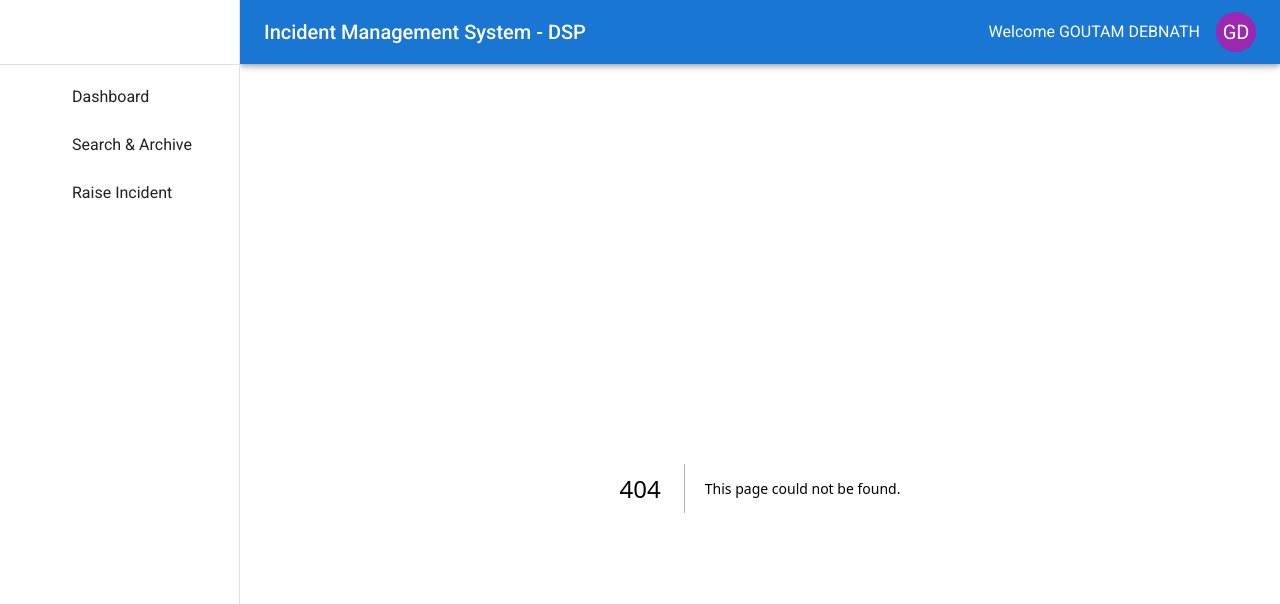
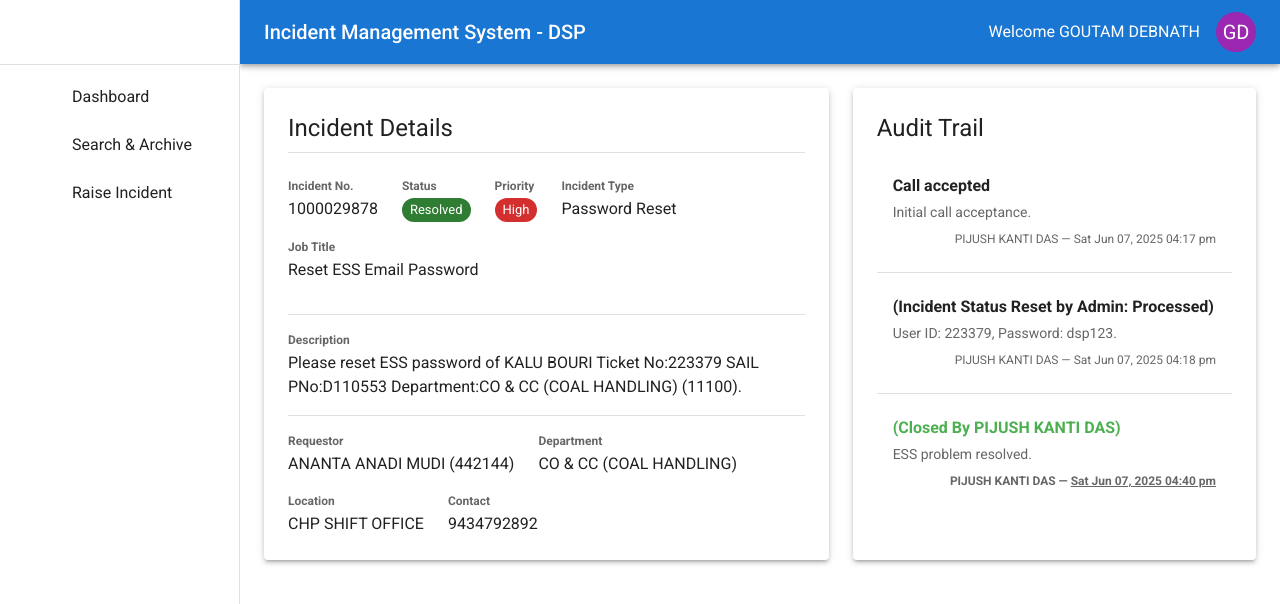
Before and after one commit to goutamdebnath72/ims-revamp, a Next.js app: page /incidents/1 in a window 1280 px wide. Before the commit this address had no page. Shown: the top 604 px of the page. Built offline with nearby package versions, Linux system fonts and the light colour scheme; some icons are missing.

Commit message:
feat(audit-trail): Enhance styling for closed incident status

```diff
--- /dev/null
+++ b/app/incidents/[id]/page.jsx
@@ -0,0 +1,70 @@
+// File: app/incidents/[id]/page.jsx
+// STRATEGY: Replaced the entire <Grid> system with <Stack> to debug the layout issue.
+// This uses a more direct flexbox implementation.
+"use client";
+
+import * as React from "react";
+import Box from "@mui/material/Box";
+import Stack from "@mui/material/Stack"; // <-- Import Stack
+import IncidentDetailsCard from "@/components/IncidentDetailsCard";
+import IncidentAuditTrail from "@/components/IncidentAuditTrail";
+
+// Mock data for a single incident.
+// REPLACE the old mockIncidentData with this new version
+const mockIncidentData = {
+  id: '1000029878',
+  incidentType: 'Password Reset',
+  jobTitle: 'Reset ESS Email Password',
+  description: 'Please reset ESS password of KALU BOURI Ticket No:223379 SAIL PNo:D110553 Department:CO & CC (COAL HANDLING) (11100).',
+  status: 'Resolved',
+  priority: 'High',
+  department: 'CO & CC (COAL HANDLING)',
+  location: 'CHP SHIFT OFFICE',
+  requestor: 'ANANTA ANADI MUDI',
+  ticketNo: '442144',
+  contactNumber: '9434792892',
+  reportedOn: '07 Jun 25, 03:05 PM',
+  auditTrail: [
+    {
+      timestamp: 'Sat Jun 07, 2025 04:17 pm',
+      author: 'PIJUSH KANTI DAS',
+      action: 'Call accepted', // <-- Split from comment
+      comment: 'Initial call acceptance.' // <-- Added for clarity
+    },
+    {
+      timestamp: 'Sat Jun 07, 2025 04:18 pm',
+      author: 'PIJUSH KANTI DAS',
+      action: '(Incident Status Reset by Admin: Processed)', // <-- Split
+      comment: 'User ID: 223379, Password: dsp123' // <-- Split
+    },
+    {
+      timestamp: 'Sat Jun 07, 2025 04:40 pm',
+      author: 'PIJUSH KANTI DAS',
+      action: '(Closed By PIJUSH KANTI DAS)', // <-- Split
+      comment: 'ESS problem resolved' // <-- Split
+    }
+  ]
+};
+export default function IncidentDetailsPage({ params }) {
+  const incident = mockIncidentData;
+
+  return (
+    // REPLACED <Grid container> with <Stack>
+    <Stack
+      direction={{ xs: "column", lg: "row" }} // Stacks vertically on small screens, horizontally on large
+      spacing={3} // The space between the two columns
+      alignItems="stretch" // Ensures columns are equal height
+      sx={{ width: "100%" }} // <-- ADD THIS LINE
+    >
+      {/* Left Column (takes ~7/12 of the width on large screens) */}
+      <Box sx={{ width: { xs: "100%", lg: "58.33%" } }}>
+        <IncidentDetailsCard incident={incident} />
+      </Box>
+
+      {/* Right Column (takes ~5/12 of the width on large screens) */}
+      <Box sx={{ width: { xs: "100%", lg: "41.67%" } }}>
+        <IncidentAuditTrail auditTrail={incident.auditTrail} />
+      </Box>
+    </Stack>
+  );
+}
--- a/components/AppLayout.jsx
+++ b/components/AppLayout.jsx
@@ -1,41 +1,41 @@
 // File: components/AppLayout.jsx
 // Version: FINAL - 18 June 2025, 11:55 PM
 // This version adds a functional, clickable user menu with a logout option.
-'use client';
+"use client";
 
-import * as React from 'react';
-import Link from 'next/link';
-import Box from '@mui/material/Box';
-import Drawer from '@mui/material/Drawer';
-import AppBar from '@mui/material/AppBar';
-import Toolbar from '@mui/material/Toolbar';
-import List from '@mui/material/List';
-import Typography from '@mui/material/Typography';
-import Divider from '@mui/material/Divider';
-import ListItem from '@mui/material/ListItem';
-import ListItemButton from '@mui/material/ListItemButton';
-import ListItemIcon from '@mui/material/ListItemIcon';
-import ListItemText from '@mui/material/ListItemText';
-import DashboardIcon from '@mui/icons-material/Dashboard';
-import SearchIcon from '@mui/icons-material/Search';
-import PostAddIcon from '@mui/icons-material/PostAdd';
-import Avatar from '@mui/material/Avatar';
-import IconButton from '@mui/material/IconButton'; // To make the avatar clickable
-import Menu from '@mui/material/Menu';
-import MenuItem from '@mui/material/MenuItem';
-import LogoutIcon from '@mui/icons-material/Logout'; // Logout icon
+import * as React from "react";
+import Link from "next/link";
+import Box from "@mui/material/Box";
+import Drawer from "@mui/material/Drawer";
+import AppBar from "@mui/material/AppBar";
+import Toolbar from "@mui/material/Toolbar";
+import List from "@mui/material/List";
+import Typography from "@mui/material/Typography";
+import Divider from "@mui/material/Divider";
+import ListItem from "@mui/material/ListItem";
+import ListItemButton from "@mui/material/ListItemButton";
+import ListItemIcon from "@mui/material/ListItemIcon";
+import ListItemText from "@mui/material/ListItemText";
+import DashboardIcon from "@mui/icons-material/Dashboard";
+import SearchIcon from "@mui/icons-material/Search";
+import PostAddIcon from "@mui/icons-material/PostAdd";
+import Avatar from "@mui/material/Avatar";
+import IconButton from "@mui/material/IconButton"; // To make the avatar clickable
+import Menu from "@mui/material/Menu";
+import MenuItem from "@mui/material/MenuItem";
+import LogoutIcon from "@mui/icons-material/Logout"; // Logout icon
 
 const drawerWidth = 240;
 
 const menuItems = [
-  { text: 'Dashboard', icon: <DashboardIcon />, href: '/' },
-  { text: 'Search & Archive', icon: <SearchIcon />, href: '/search' },
-  { text: 'Raise Incident', icon: <PostAddIcon />, href: '/raise' },
+  { text: "Dashboard", icon: <DashboardIcon />, href: "/" },
+  { text: "Search & Archive", icon: <SearchIcon />, href: "/search" },
+  { text: "Raise Incident", icon: <PostAddIcon />, href: "/raise" },
 ];
 
 const loggedInUser = {
-  name: 'Goutam Debnath',
-  initials: 'GD'
+  name: "Goutam Debnath",
+  initials: "GD",
 };
 
 export default function AppLayout({ children }) {
@@ -55,13 +55,13 @@ export default function AppLayout({ children }) {
 
   // Placeholder function for logout
   const handleLogout = () => {
-    console.log('Logout clicked!');
+    console.log("Logout clicked!");
     handleClose();
     // Later, this will redirect to the login page
   };
 
   return (
-    <Box sx={{ display: 'flex' }}>
+    <Box sx={{ display: "flex" }}>
       <AppBar
         position="fixed"
         sx={{ width: `calc(100% - ${drawerWidth}px)`, ml: `${drawerWidth}px` }}
@@ -71,24 +71,26 @@ export default function AppLayout({ children }) {
             Incident Management System - DSP
           </Typography>
 
-          <Box sx={{ display: 'flex', alignItems: 'center' }}>
-            <Typography sx={{ mr: 2, display: { xs: 'none', sm: 'block' } }}>
+          <Box sx={{ display: "flex", alignItems: "center" }}>
+            <Typography sx={{ mr: 2, display: { xs: "none", sm: "block" } }}>
               Welcome {loggedInUser.name.toUpperCase()}
             </Typography>
             <IconButton onClick={handleMenu} sx={{ p: 0 }}>
-              <Avatar sx={{ bgcolor: 'secondary.main' }}>{loggedInUser.initials}</Avatar>
+              <Avatar sx={{ bgcolor: "secondary.main" }}>
+                {loggedInUser.initials}
+              </Avatar>
             </IconButton>
             <Menu
               id="menu-appbar"
               anchorEl={anchorEl}
               anchorOrigin={{
-                vertical: 'bottom',
-                horizontal: 'right',
+                vertical: "bottom",
+                horizontal: "right",
               }}
               keepMounted
               transformOrigin={{
-                vertical: 'top',
-                horizontal: 'right',
+                vertical: "top",
+                horizontal: "right",
               }}
               open={open}
               onClose={handleClose}
@@ -107,9 +109,9 @@ export default function AppLayout({ children }) {
         sx={{
           width: drawerWidth,
           flexShrink: 0,
-          '& .MuiDrawer-paper': {
+          "& .MuiDrawer-paper": {
             width: drawerWidth,
-            boxSizing: 'border-box',
+            boxSizing: "border-box",
           },
         }}
         variant="permanent"
@@ -120,12 +122,10 @@ export default function AppLayout({ children }) {
         <List>
           {menuItems.map((item) => (
             <ListItem key={item.text} disablePadding>
-                <ListItemButton LinkComponent={Link} href={item.href}>
-                    <ListItemIcon>
-                    {item.icon}
-                    </ListItemIcon>
-                    <ListItemText primary={item.text} />
-                </ListItemButton>
+              <ListItemButton LinkComponent={Link} href={item.href}>
+                <ListItemIcon>{item.icon}</ListItemIcon>
+                <ListItemText primary={item.text} />
+              </ListItemButton>
             </ListItem>
           ))}
         </List>
@@ -133,7 +133,12 @@ export default function AppLayout({ children }) {
 
       <Box
         component="main"
-        sx={{ flexGrow: 1, bgcolor: 'background.default', p: 3 }}
+        sx={{
+          flexGrow: 1,
+          bgcolor: "background.default",
+          p: 3,
+          width: { sm: `calc(100% - ${drawerWidth}px)` },
+        }}
       >
         <Toolbar />
         {children}
--- /dev/null
+++ b/components/IncidentAuditTrail.jsx
@@ -0,0 +1,92 @@
+// File: components/IncidentAuditTrail.jsx
+// FINAL VERSION 3: Corrects the timestamp color for the "Closed" entry.
+'use client';
+
+import * as React from 'react';
+import Paper from '@mui/material/Paper';
+import Typography from '@mui/material/Typography';
+import List from '@mui/material/List';
+import ListItem from '@mui/material/ListItem';
+import ListItemText from '@mui/material/ListItemText';
+import Divider from '@mui/material/Divider';
+import Box from '@mui/material/Box';
+
+export default function IncidentAuditTrail({ auditTrail }) {
+  if (!auditTrail || auditTrail.length === 0) {
+    return (
+      <Paper elevation={3} sx={{ p: 3, height: '100%' }}>
+        <Typography variant="h5" gutterBottom>
+          Audit Trail
+        </Typography>
+        <Typography color="text.secondary">No history available for this incident.</Typography>
+      </Paper>
+    );
+  }
+
+  return (
+    <Paper elevation={3} sx={{ p: 3, height: '100%', overflowY: 'auto' }}>
+      <Typography variant="h5" gutterBottom>
+        Audit Trail
+      </Typography>
+      <List sx={{ width: '100%', bgcolor: 'background.paper', p: 0 }}>
+        {auditTrail.map((entry, index) => {
+          // --- LOGIC ---
+          const isClosedEntry = entry.action.toLowerCase().includes('closed');
+          const finalColor = '#4CAF50';
+
+          // Add a period to the comment if it's missing punctuation
+          const comment = entry.comment.trim();
+          const needsPunctuation = !/[.!?]$/.test(comment);
+          const formattedComment = needsPunctuation ? `${comment}.` : comment;
+          // --- END LOGIC ---
+
+          return (
+            <React.Fragment key={index}>
+              <ListItem alignItems="flex-start" sx={{ py: 2 }}>
+                <ListItemText
+                  primary={
+                    <React.Fragment>
+                      <Typography
+                        component="span"
+                        variant="body1"
+                        sx={{
+                          display: 'block',
+                          fontWeight: 'bold',
+                          color: isClosedEntry ? finalColor : 'text.primary',
+                        }}
+                      >
+                        {entry.action}
+                      </Typography>
+                      <Typography component="span" variant="body2" color="text.secondary" sx={{ display: 'block', mt: 0.5 }}>
+                        {formattedComment}
+                      </Typography>
+                    </React.Fragment>
+                  }
+                  secondary={
+                    <Typography
+                      variant="caption"
+                      sx={{
+                        display: 'block',
+                        textAlign: 'right',
+                        mt: 1,
+                        fontWeight: isClosedEntry ? 'bold' : 'normal',
+                        // CORRECTED: Color is now always the default secondary text color
+                        color: 'text.secondary',
+                      }}
+                    >
+                      <span>{`${entry.author} — `}</span>
+                      <span style={{ textDecoration: isClosedEntry ? 'underline' : 'none' }}>
+                        {entry.timestamp}
+                      </span>
+                    </Typography>
+                  }
+                />
+              </ListItem>
+              {index < auditTrail.length - 1 && <Divider component="li" />}
+            </React.Fragment>
+          );
+        })}
+      </List>
+    </Paper>
+  );
+}
--- /dev/null
+++ b/components/IncidentDetailsCard.jsx
@@ -0,0 +1,83 @@
+// File: components/IncidentDetailsCard.jsx
+// VERSION 2: Increased spacing and improved layout for the description field.
+'use client';
+
+import * as React from 'react';
+import Paper from '@mui/material/Paper';
+import Typography from '@mui/material/Typography';
+import Grid from '@mui/material/Grid';
+import Chip from '@mui/material/Chip';
+import Box from '@mui/material/Box';
+import Divider from '@mui/material/Divider';
+
+// A helper component for displaying a label and its value
+function DetailItem({ label, value }) {
+  return (
+    <Box>
+      <Typography variant="caption" color="text.secondary" sx={{ fontWeight: 'bold', display: 'block' }}>
+        {label}
+      </Typography>
+      <Typography variant="body1" component="div">
+        {value || 'N/A'}
+      </Typography>
+    </Box>
+  );
+}
+
+export default function IncidentDetailsCard({ incident }) {
+  if (!incident) {
+    return null; // Don't render if there's no incident data
+  }
+
+  return (
+    <Paper elevation={3} sx={{ p: 3, height: '100%' }}>
+      <Typography variant="h5" gutterBottom>
+        Incident Details
+      </Typography>
+      <Divider sx={{ mb: 3 }}/>
+
+      {/* Increased spacing from 2 to 3 */}
+      <Grid container spacing={3} rowSpacing={2}>
+        {/* -- TOP ROW -- */}
+        <Grid item xs={12} sm={6} md={3}>
+          <DetailItem label="Incident No." value={incident.id} />
+        </Grid>
+        <Grid item xs={12} sm={6} md={3}>
+          <DetailItem label="Status" value={<Chip label={incident.status} color={incident.status === 'Resolved' ? 'success' : 'info'} size="small"/>} />
+        </Grid>
+        <Grid item xs={12} sm={6} md={3}>
+          <DetailItem label="Priority" value={<Chip label={incident.priority} color={incident.priority === 'High' ? 'error' : 'warning'} size="small"/>} />
+        </Grid>
+        <Grid item xs={12} sm={6} md={3}>
+          <DetailItem label="Incident Type" value={incident.incidentType} />
+        </Grid>
+
+        {/* -- JOB TITLE -- */}
+        <Grid item xs={12}>
+          <DetailItem label="Job Title" value={incident.jobTitle} />
+        </Grid>
+
+        {/* -- DESCRIPTION -- */}
+        <Grid item xs={12}>
+          <Divider sx={{ my: 2 }} />
+          <DetailItem label="Description" value={incident.description} />
+          <Divider sx={{ mt: 2 }} />
+        </Grid>
+
+        {/* -- BOTTOM ROWS -- */}
+        <Grid item xs={12} sm={6}>
+          <DetailItem label="Requestor" value={`${incident.requestor} (${incident.ticketNo})`} />
+        </Grid>
+        <Grid item xs={12} sm={6}>
+          <DetailItem label="Department" value={incident.department} />
+        </Grid>
+        <Grid item xs={12} sm={6}>
+          <DetailItem label="Location" value={incident.location} />
+        </Grid>
+        <Grid item xs={12} sm={6}>
+          <DetailItem label="Contact" value={incident.contactNumber} />
+        </Grid>
+      </Grid>
+    </Paper>
+  );
+}
```
